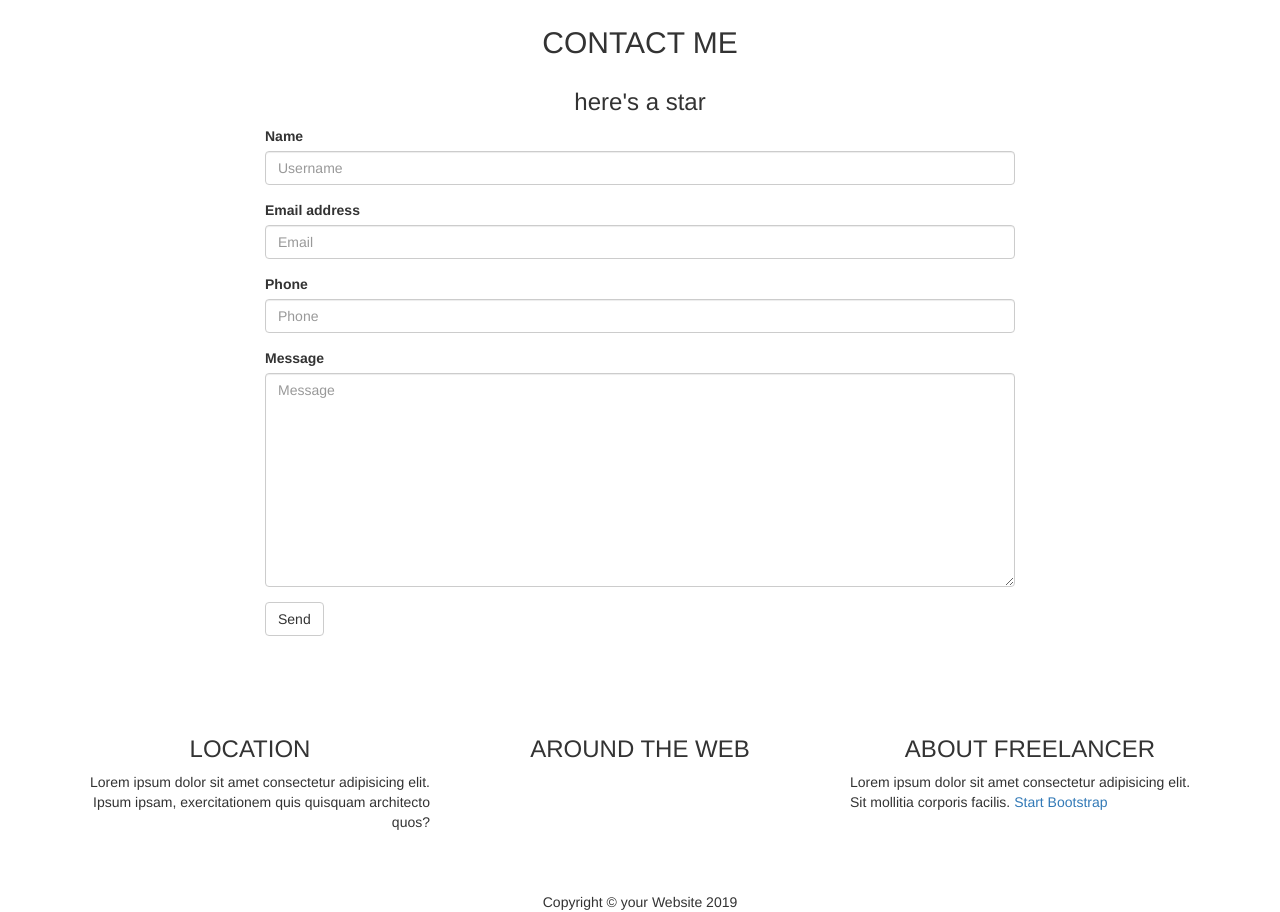
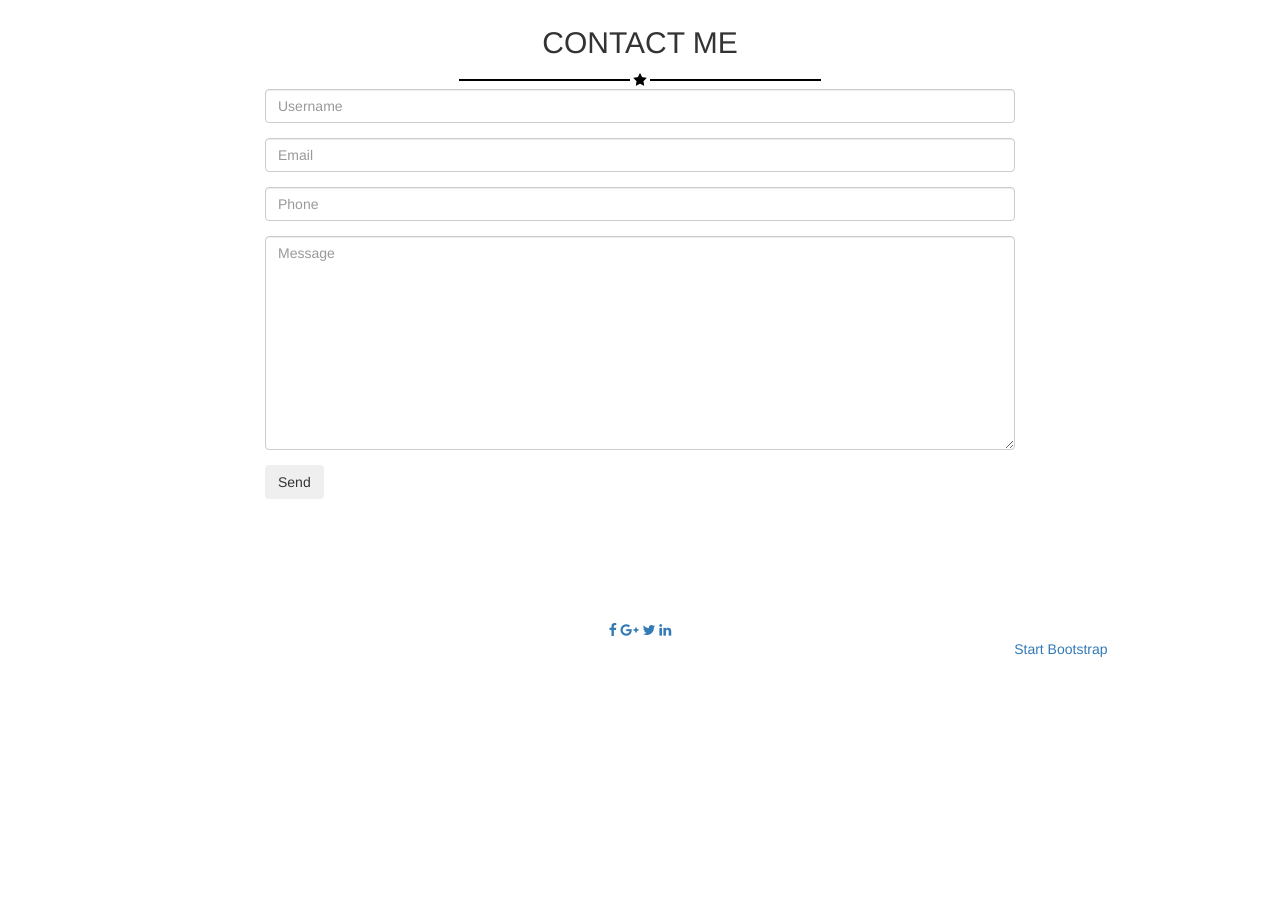
Before and after one commit to RobertoBarbagallo/html-css-bootstrap-freelancer, a plain HTML site: page index.html in a window 1280 px wide. Shown: the part 1500-2412 px from the top of the page. After the commit the page ends 2349 px from the top, so only its background shows below. Drawn offline with nearby package versions, Linux system fonts and the light colour scheme.

Commit message:
completa esercizio

```diff
--- a/index.html
+++ b/index.html
@@ -11,6 +11,7 @@
     </head>
     <body>
         <header>
+            <!-- Navbar -->
             <nav class="navbar custom_navbar">
                 <div class="container">
                     <div class="navbar-header">
@@ -34,6 +35,7 @@
         </header>
 
         <main>
+            <!-- First green section -->
             <section class="green">
                 <div class="container">
                     <div class="img_container">
@@ -49,16 +51,16 @@
                     <div class="row text-uppercase text-center">
                         <div class="col-md-10 col-md-offset-1">
                             <ul class="list-unlisted list-inline white_text">
-                                <li>graphic artist</li>
-                                <li>web designer</li>
+                                <li>graphic artist -</li>
+                                <li>web designer -</li>
                                 <li>illustrator</li>
                             </ul>
                         </div>
                     </div>
                 </div>
             </section>
-
-            <section class="white_portfolio">
+            <!-- First white section -->
+            <section>
                 <div class="container">
                     <h2 class="text-center text-uppercase">portfolio</h2>
 
@@ -92,6 +94,7 @@
                 </div>
             </section>
 
+            <!-- Second green section -->
             <section class="green">
                 <div class="container">
                     <h2 class="text-center text-uppercase white_text">about</h2>
@@ -116,70 +119,76 @@
                 </div>
             </section>
 
+            <!-- Second white section -->
             <section>
                 <div class="container">
-                    <div class="row text_row text-center text-uppercase">
-                        <div class="col-lg-4 col-lg-offset-4">
-                            <h2>contact me</h2>
-                        </div>
+                    <h2 class="text-center text-uppercase">contact me</h2>
+
+                    <div class="star_row text-center">
+                        <div class="orizzontal_div black_div"></div>
+                        <span><i class="fa fa-star black_text" aria-hidden="true"></i></span>
+                        <div class="orizzontal_div black_div"></div>
                     </div>
-                    <div class="row star_row text-center">
-                        <div class="col-lg-2 col-lg-offset-5">
-                            <h3>here's a star</h3>
-                        </div>
-                    </div>
+
                     <div class="row">
-                        <div class="col-lg-8 col-lg-offset-2">
+                        <div class="col-md-8 col-md-offset-2">
                             <form>
                                 <div class="form-group">
-                                    <label for="username">Name</label>
                                     <input type="text" class="form-control" placeholder="Username" aria-describedby="nome">
                                 </div>
                                 <div class="form-group">
-                                    <label for="exampleInputEmail1">Email address</label>
                                     <input type="email" class="form-control" id="exampleInputEmail1" placeholder="Email">
                                 </div>
                                 <div class="form-group">
-                                    <label for="phone">Phone</label>
                                     <input type="tel" class="form-control" placeholder="Phone" aria-describedby="Phone">
                                 </div>
                                 <div class="form-group">
-                                    <label for="message">Message</label>
                                     <textarea class="form-control" rows="10" placeholder="Message"></textarea>
                                 </div>
                                 <div class="input-group">
-                                    <button type="submit" class="btn btn-default">Send</button>
+                                    <button type="submit" class="btn green_custom_btn">Send</button>
                                 </div>
                             </form>
                         </div>
                     </div>
                 </div>
             </section>
+        </main>
 
-            <section class="dark_contacts">
-                <div class="container">
-                    <div class="row text-center">
-                        <div class="col-xs-12 col-sm-4 col-lg-4">
-                            <h3 class="text-uppercase">location</h3>
+        <!-- Footer -->
+        <footer class="white_text">
+            <section>
+                <div class="container white_text">
+                    <div class="row">
+                        <div class="col-sm-4 col-md-4">
+                            <h4 class="text-uppercase text-center">location</h4>
                             <address class="text-right">
                                 Lorem ipsum dolor sit amet consectetur adipisicing elit. Ipsum ipsam, exercitationem quis quisquam architecto quos?
                             </address>
                         </div>
-                        <div class="col-xs-12 col-sm-4 col-lg-4">
-                            <h3 class="text-uppercase">around the web</h3>
+                        <div class="col-sm-4 col-md-4">
+                            <h4 class="text-uppercase text-center">around the web</h4>
+                            <div class="social_container text-center">
+                                <span><a href=""><i class="fa fa-facebook" aria-hidden="true"></i></a></span>
+                                <span><a href=""><i class="fa fa-google-plus" aria-hidden="true"></i></a></span>
+                                <span><a href=""><i class="fa fa-twitter" aria-hidden="true"></i></a></span>
+                                <span><a href=""><i class="fa fa-linkedin" aria-hidden="true"></i></a></span>
+                            </div>
+
                         </div>
-                        <div class="col-xs-12 col-sm-4 col-lg-4">
-                            <h3 class="text-uppercase">about freelancer</h3>
+                        <div class="col-sm-4 col-md-4">
+                            <h4 class="text-uppercase text-center">about freelancer</h4>
+
                             <p class="text-left">Lorem ipsum dolor sit amet consectetur adipisicing elit. Sit mollitia corporis facilis.     <span><a href="">Start Bootstrap</a></span>
                             </p>
                         </div>
                     </div>
                 </div>
             </section>
-        </main>
 
-        <footer class="text-center">
-            Copyright &copy; your Website 2019
+            <section class="text-center darker">
+                <p>Copyright &copy; Your Website 2019</p>
+            </section>
         </footer>
     </body>
 </html>
```
